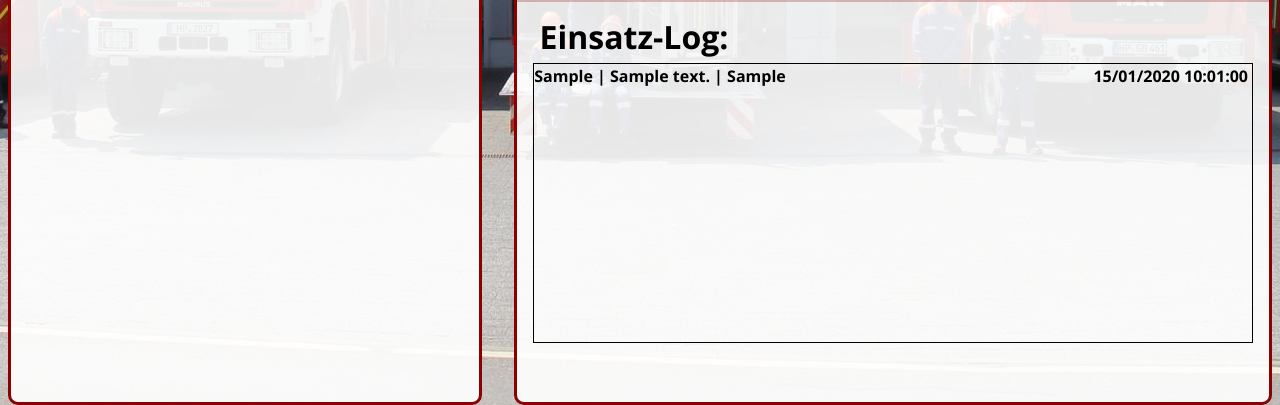
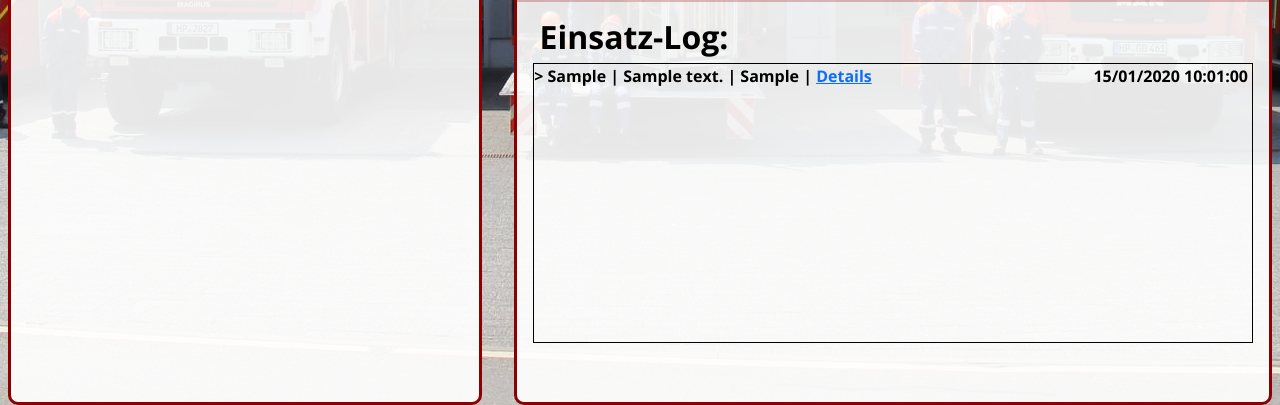
Before and after one commit to MariusBaschnagel/BFTag, a Django app: template core/templates/index.html in a window 1280 px wide. Shown: the part 412-817 px from the top of the page. Run offline with Django 4.2, Linux system fonts and the light colour scheme; the template is opened without the code that fills it: values that come from a table or form of the project are taken from there, others are empty; tables that the repository leaves empty hold one stand-in row (values such as "Sample post"); some libraries are stand-ins or nearby versions.

Commit message:
chore: operation link to details

```diff
--- a/core/templates/index.html
+++ b/core/templates/index.html
@@ -31,8 +31,11 @@
                 <h2>Einsatz-Log:</h2>
                 <div class="log-box">
                     {% for operation in operations %}
-                        <div class="float-start" href={% url "operation_details" operation.pk %}> {{ operation.keyword }} | {{ operation.address }} |
-                            {{ operation.vehicles }}
+                        <div class="float-start">> {{ operation.keyword }} | {{ operation.address }} |
+                            {{ operation.vehicles }} |
+                            <a class="text-primary" href={% url "operation_details" operation.pk %}>
+                                {% translate "Details" %}
+                            </a>
                         </div>
                         <div class="float-end me-1">{{ operation.dispatched|date:"d/m/Y H:m:s" }}</div>
                     {% endfor %}
```
